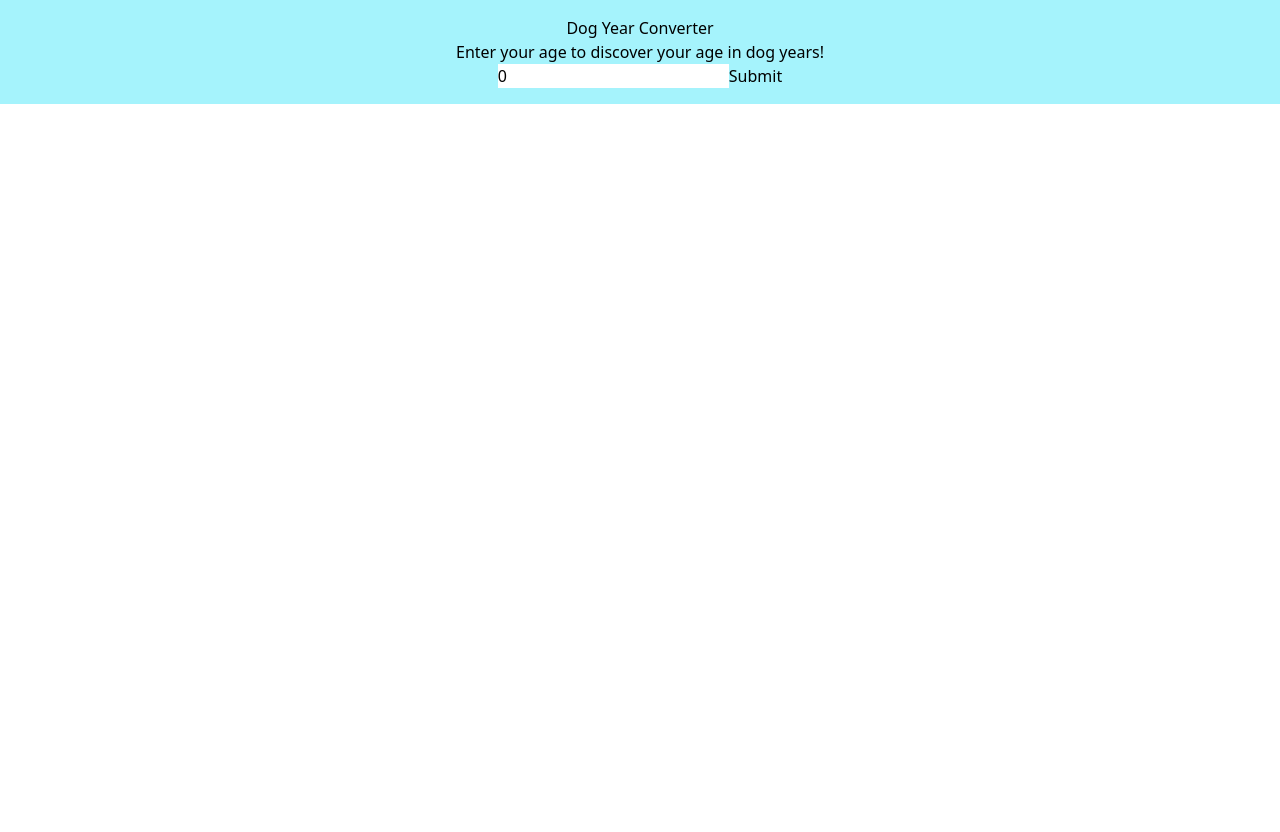
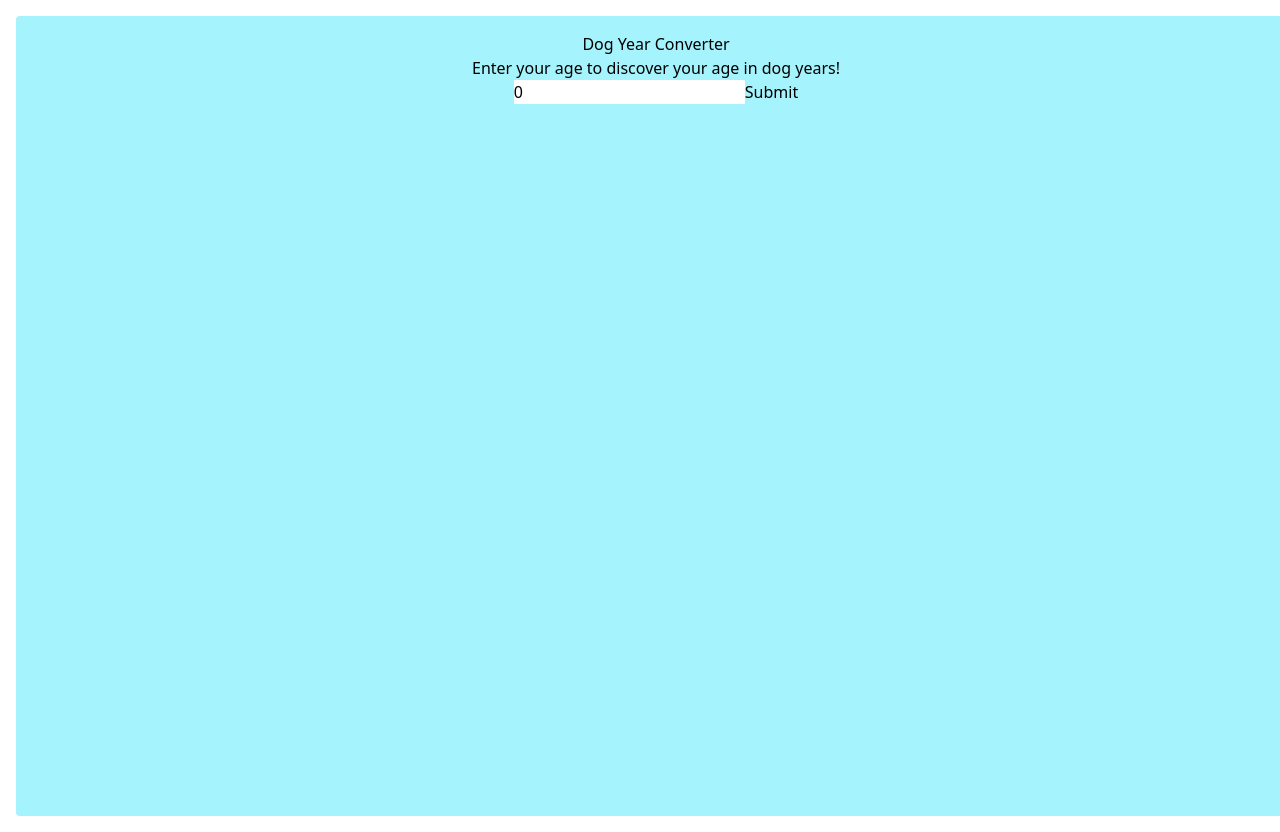
Before and after one commit to StephenHenryJr/dog-year-conventer, a website: page index.html in a window 1280 px wide. Before the commit the page ends 800 px from the top, so only its background shows below. Drawn offline with Linux system fonts and the light colour scheme.

Commit message:
Pushing to Github

```diff
--- a/index.html
+++ b/index.html
@@ -9,8 +9,8 @@
     <link rel="stylesheet" href="./tailwind/output.css">
 </head>
 
-<body>
-    <div class="container mx-auto text-center bg-cyan-200 p-4">
+<body class="p-4">
+    <div class="container mx-auto p-4 text-center bg-cyan-200 rounded w-screen h-screen">
         <h1>Dog Year Converter</h1>
         <h3>Enter your age to discover your age in dog years!</h3>
         <input type='text' id="input" name='age' value='0'><button id="submit">Submit</button>
```
Also changed, not shown: tailwind/output.css.
